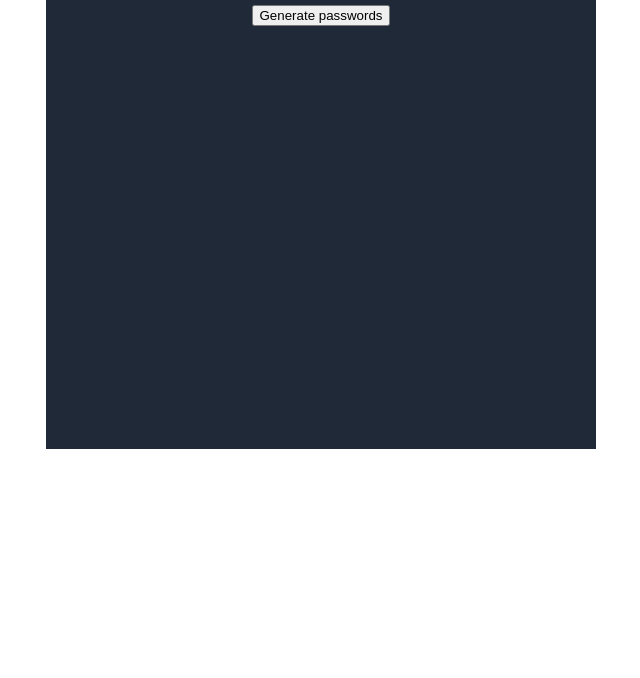
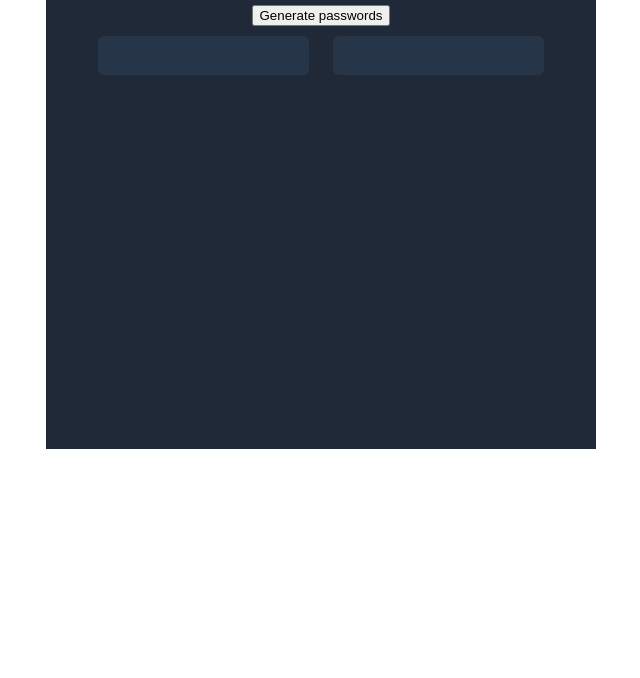
Before and after one commit to rhodevisser/password-generator, a website built with Vite: page index.html in a window 1280 px wide. Shown: the part 122-800 px from the top of the page, without its empty margins (319-959 px from the left). Built offline with nearby package versions, Linux system fonts and the light colour scheme.

Commit message:
style: Add css to text fields

```diff
--- a/index.css
+++ b/index.css
@@ -10,4 +10,12 @@ body {
     background-color: #1F2937;
 }
 
+.password-field {
+    width: 211px;
+    height: 39px;
+    font-size: 16px;
+    background-color: #273549;
+    border-radius: 6px;
+    display: inline-block;
+    margin: 10px 10px 0px 10px
 }
```
